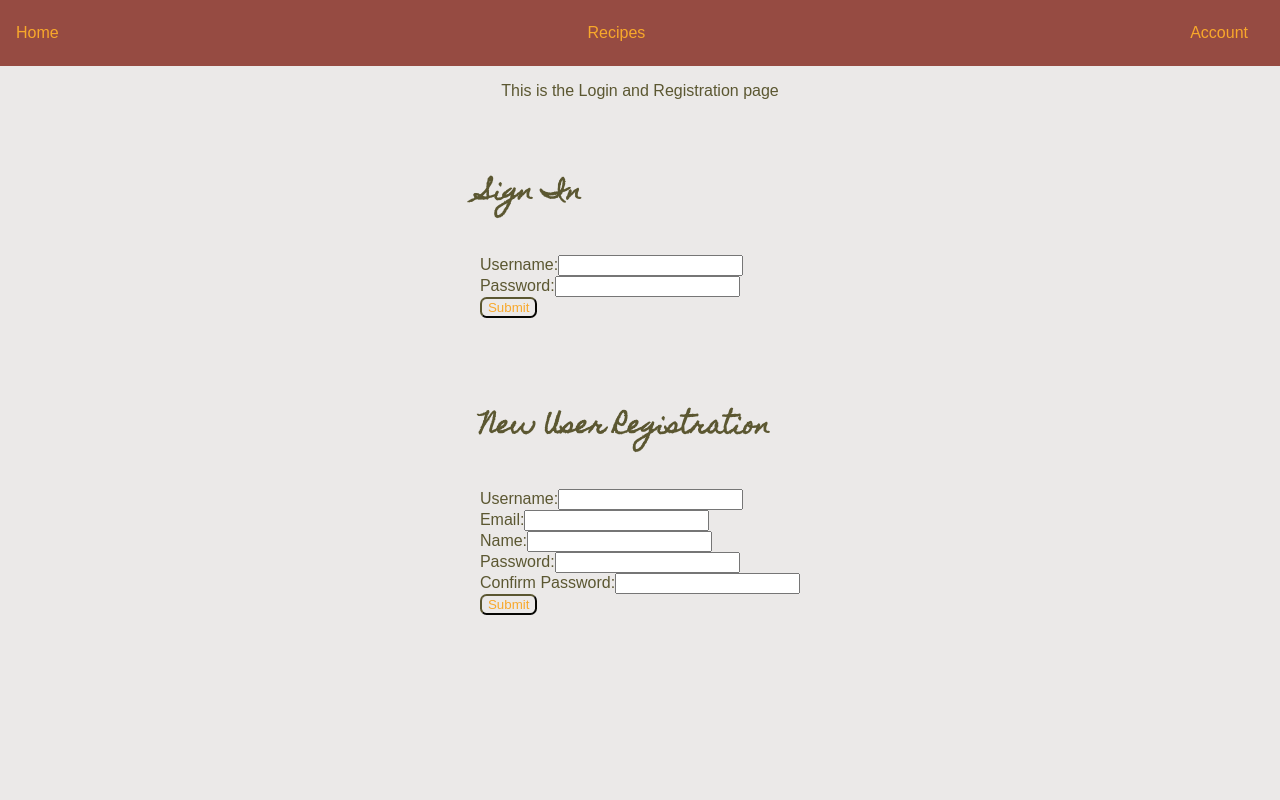
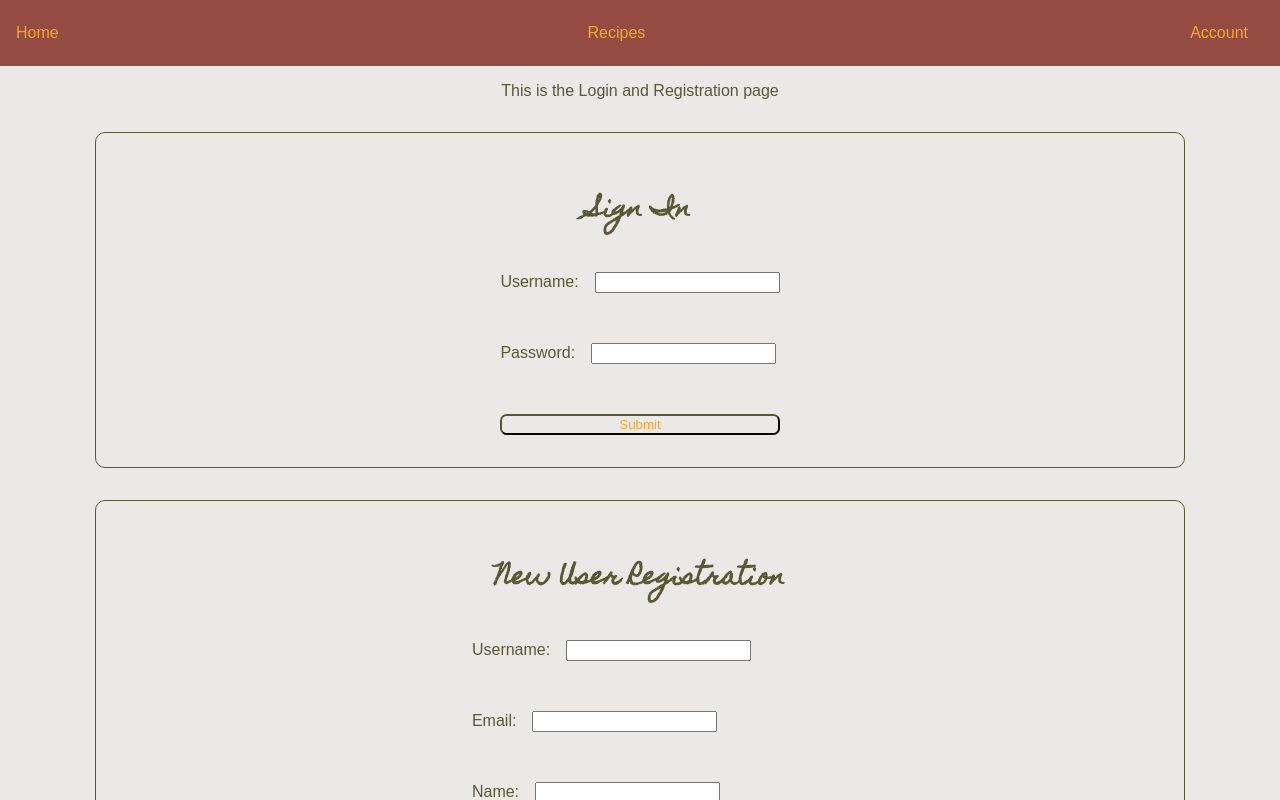
Before and after one commit to Lab-Rats-Fullstack/Lab-Rats, a React (Vite) app in the folder FE/: page /login in a window 1280 px wide. Shown: the top 800 px of the page. Built offline with nearby package versions, Linux system fonts and the light colour scheme; a web font is replaced by a local one.

Commit message:
finished very basic styling

```diff
--- a/FE/src/index.css
+++ b/FE/src/index.css
@@ -36,7 +36,8 @@ img {
   max-width: 100%;
 }
 
-button {
+button,
+input[type="button"] {
   font-family: "Fira Sans Condensed", sans-serif;
   font-weight: 400;
   color: var(--clr-primary);
@@ -47,7 +48,9 @@ button {
 }
 
 button:hover,
-button:focus {
+button:focus,
+input[type="button"]:hover,
+input[type="button"]:focus {
   background-color: var(--clr-accent-three);
 }
 
@@ -95,13 +98,6 @@ a:focus {
   display: none;
 }
 
-/* .singleRecipeCard {
-  border: 1px solid red;
-  max-width: 100%;
-  display: grid;
-  grid-template-columns: 1fr 1fr 1fr;
-} */
-
 .wrapper div {
   display: grid;
   gap: 1rem;
@@ -142,7 +138,7 @@ a:focus {
   display: grid;
   grid-template-columns: 1fr 1fr 1fr 1fr;
   place-items: center;
-  max-width: 80%;
+  width: 80%;
 }
 
 .recipeCard h2 {
@@ -213,3 +209,85 @@ a:focus {
 .singleRecipeCard ol {
   grid-column: 1/-1;
 }
+
+.newRecipeForm {
+  border: 1px solid var(--clr-accent-two);
+  border-radius: 10px;
+  display: grid;
+  padding: 1rem;
+  margin: 1rem;
+  grid-template-columns: 1fr 1fr 1fr 1fr;
+  gap: 1rem;
+}
+
+.newRecipeForm input {
+  width: 100%;
+  grid-column: 2/-1;
+}
+
+.newRecipeForm label {
+  grid-column-start: 1;
+}
+
+.newRecipeForm div {
+  grid-column: 1/-1;
+  display: flex;
+  gap: 1rem;
+  justify-content: center;
+}
+
+.newRecipeForm div input {
+  min-width: 50%;
+}
+
+.wrapper {
+  width: 80%;
+  display: grid;
+  place-items: center;
+}
+
+.login,
+.register {
+  border: 1px solid var(--clr-accent-two);
+  border-radius: 10px;
+  width: 100%;
+  display: grid;
+  padding: 1rem;
+  margin: 1rem;
+  grid-template-columns: 1fr 1fr;
+  gap: 1rem;
+  place-items: center;
+}
+
+.login h2,
+.register h2,
+.login p,
+.register p {
+  grid-column: 1/-1;
+}
+
+.login form,
+.register form {
+  grid-column: 1/-1;
+  display: grid;
+  gap: 1rem;
+}
+
+.login form input,
+.register form input {
+  margin-left: 1rem;
+}
+
+.adminNav {
+  display: grid;
+  grid-template-columns: 1fr 1fr 1fr;
+  gap: 1rem;
+}
+
+.allTags {
+  grid-template-columns: 1fr 1fr 1fr 1fr;
+}
+
+.allTags button {
+  grid-column: 1/-1;
+}
```
